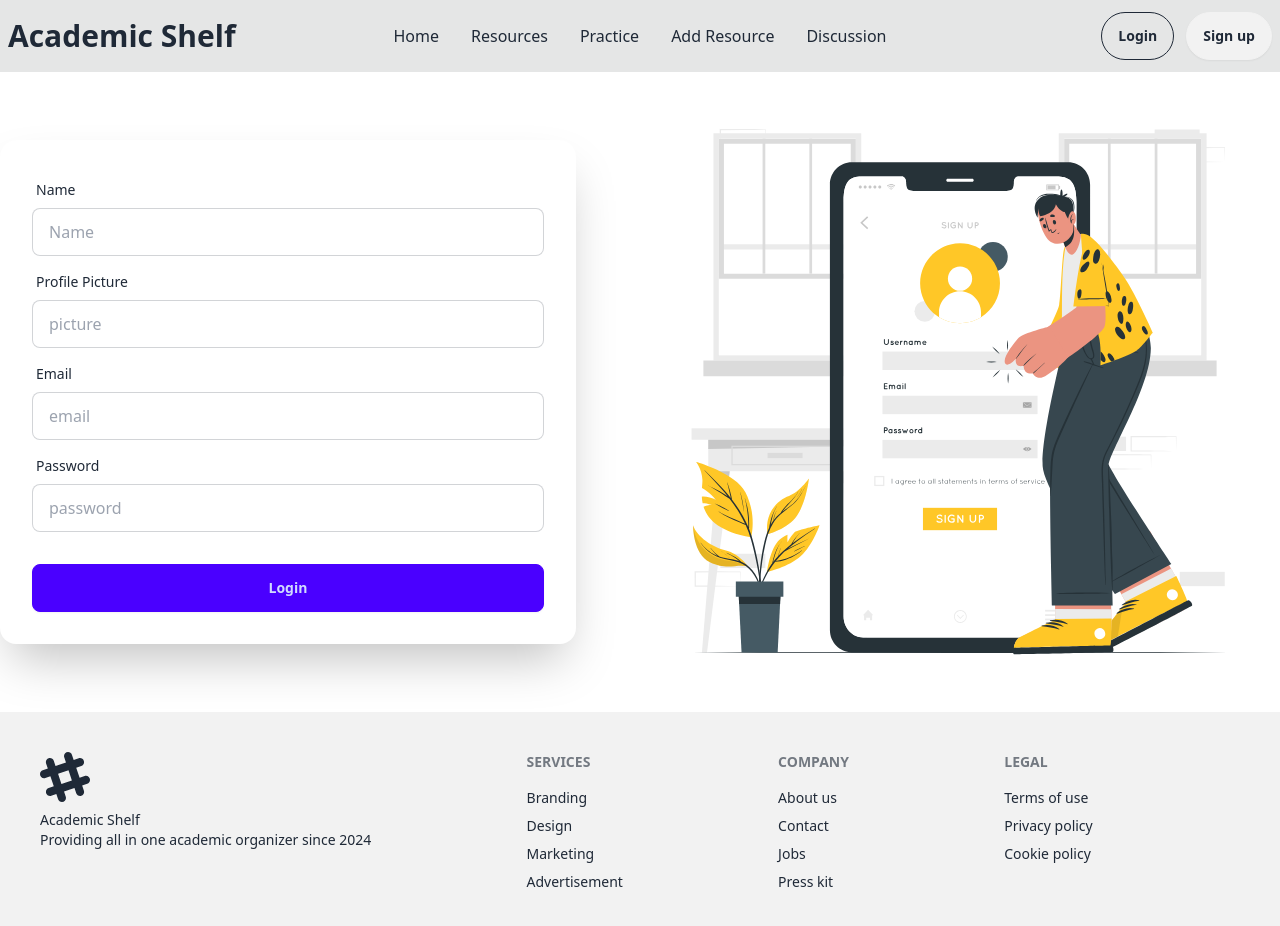
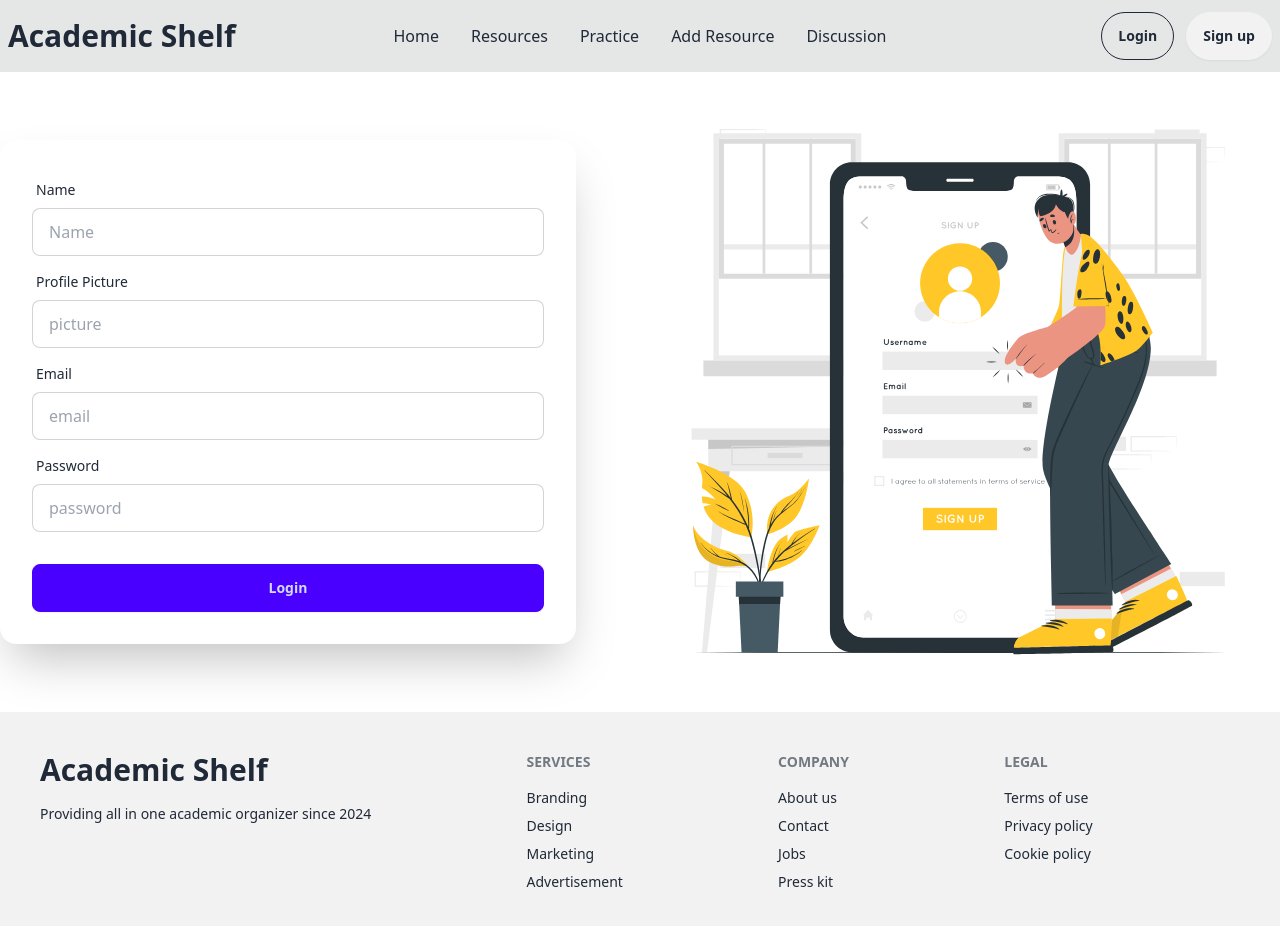
Before and after one commit to sadmaningithub/academic-shelf-client, a React (Vite) app: page /signUp in a window 1280 px wide. Shown: the top 926 px of the page. Built offline with nearby package versions, Linux system fonts and the light colour scheme.

Commit message:
videopage completed

```diff
--- a/src/components/Banner/Banner.jsx
+++ b/src/components/Banner/Banner.jsx
@@ -13,7 +13,7 @@ const Banner = () => {
                 </p>
                 <div className='flex flex-row items-center' >
                     <input type="text" placeholder="Type here" className="input input-bordered border-r-0 rounded-l-3xl rounded-r-none w-full max-w-md" />
-                    <input className='btn  rounded-l-none rounded-r-3xl' type="submit" value='Search' />
+                    <input className='btn  rounded-l-none rounded-r-3xl bg-[#0096C7]' type="submit" value='Search' />
                 </div>
             </div>
 
--- a/src/components/Footer/Footer.jsx
+++ b/src/components/Footer/Footer.jsx
@@ -6,22 +6,13 @@ const Footer = () => {
             <footer className="footer bg-base-200 text-base-content p-10">
                 <div className="footer max-w-screen-2xl mx-auto">
                     <aside>
-                        <svg
-                            width="50"
-                            height="50"
-                            viewBox="0 0 24 24"
-                            xmlns="http://www.w3.org/2000/svg"
-                            fillRule="evenodd"
-                            clipRule="evenodd"
-                            className="fill-current">
-                            <path
-                                d="M22.672 15.226l-2.432.811.841 2.515c.33 1.019-.209 2.127-1.23 2.456-1.15.325-2.148-.321-2.463-1.226l-.84-2.518-5.013 1.677.84 2.517c.391 1.203-.434 2.542-1.831 2.542-.88 0-1.601-.564-1.86-1.314l-.842-2.516-2.431.809c-1.135.328-2.145-.317-2.463-1.229-.329-1.018.211-2.127 1.231-2.456l2.432-.809-1.621-4.823-2.432.808c-1.355.384-2.558-.59-2.558-1.839 0-.817.509-1.582 1.327-1.846l2.433-.809-.842-2.515c-.33-1.02.211-2.129 1.232-2.458 1.02-.329 2.13.209 2.461 1.229l.842 2.515 5.011-1.677-.839-2.517c-.403-1.238.484-2.553 1.843-2.553.819 0 1.585.509 1.85 1.326l.841 2.517 2.431-.81c1.02-.33 2.131.211 2.461 1.229.332 1.018-.21 2.126-1.23 2.456l-2.433.809 1.622 4.823 2.433-.809c1.242-.401 2.557.484 2.557 1.838 0 .819-.51 1.583-1.328 1.847m-8.992-6.428l-5.01 1.675 1.619 4.828 5.011-1.674-1.62-4.829z"></path>
-                        </svg>
-                        <p>
-                            Academic Shelf
-                            <br />
-                            Providing all in one academic organizer since 2024
-                        </p>
+
+                        <div className="space-y-4">
+                            <h1 className="text-3xl font-bold">
+                                Academic Shelf
+                            </h1>
+                            <p className=""> Providing all in one academic organizer since 2024 </p>
+                        </div>
                     </aside>
                     <nav>
                         <h6 className="footer-title">Services</h6>
--- a/src/pages/VideoPage.jsx
+++ b/src/pages/VideoPage.jsx
@@ -10,7 +10,7 @@ const VideoPage = () => {
 
     // console.log(id);
 
-    const { _id, title, description, subject, level, type, thumbnail, videoUrl, playlist, userName, email } = dataDetails
+    const { title, description, subject, level, videoUrl, playlist } = dataDetails
 
     useEffect(() => {
         fetch(`http://localhost:5000/resources/${id}`)
@@ -23,15 +23,25 @@ const VideoPage = () => {
     // console.log(subject);
 
     return (
-        <div className="mb-20">
-            <h1>Resource Details</h1>
+        <div className="mb-20 mt-10">
 
             <div className=" lg:max-w-screen-2xl h-[450px] lg:h-[900px] border border-red-500">
                 <iframe className="w-full h-full" src={videoUrl} title="YouTube video player" frameBorder="0" allow="accelerometer; autoplay; clipboard-write; encrypted-media; gyroscope; picture-in-picture; web-share" referrerPolicy="strict-origin-when-cross-origin" allowFullScreen></iframe>
             </div>
 
+            <div className="my-10 space-y-5">
+                <h1 className="text-4xl font-medium">{title}</h1>
+                <h2><span className="text-base font-bold">Class:</span> {level}</h2>
+                <h2><span className="text-base font-bold">Subject:</span> {subject}</h2>
+                <p className="text-base"><span className="text-base font-bold">Description:</span> <br /> <br /> {description}</p>
+                <p>
+                  <span className="text-base font-bold">Playlist: </span> <a href={playlist} target="_blank" className="text-blue-500 my-3">{playlist}</a>
+                </p>
+            </div>
             <div>
-                <h1>{title}</h1>
+                <p>
+                    <span className="text-base font-bold">Disclaimer:</span> The content provided on this website, including study materials and resources, belongs to their respective creators. This website does not claim ownership of any materials and is not involved in the sale or distribution of any content. All materials are shared solely for educational purposes.
+                </p>
             </div>
         </div>
     );
```
